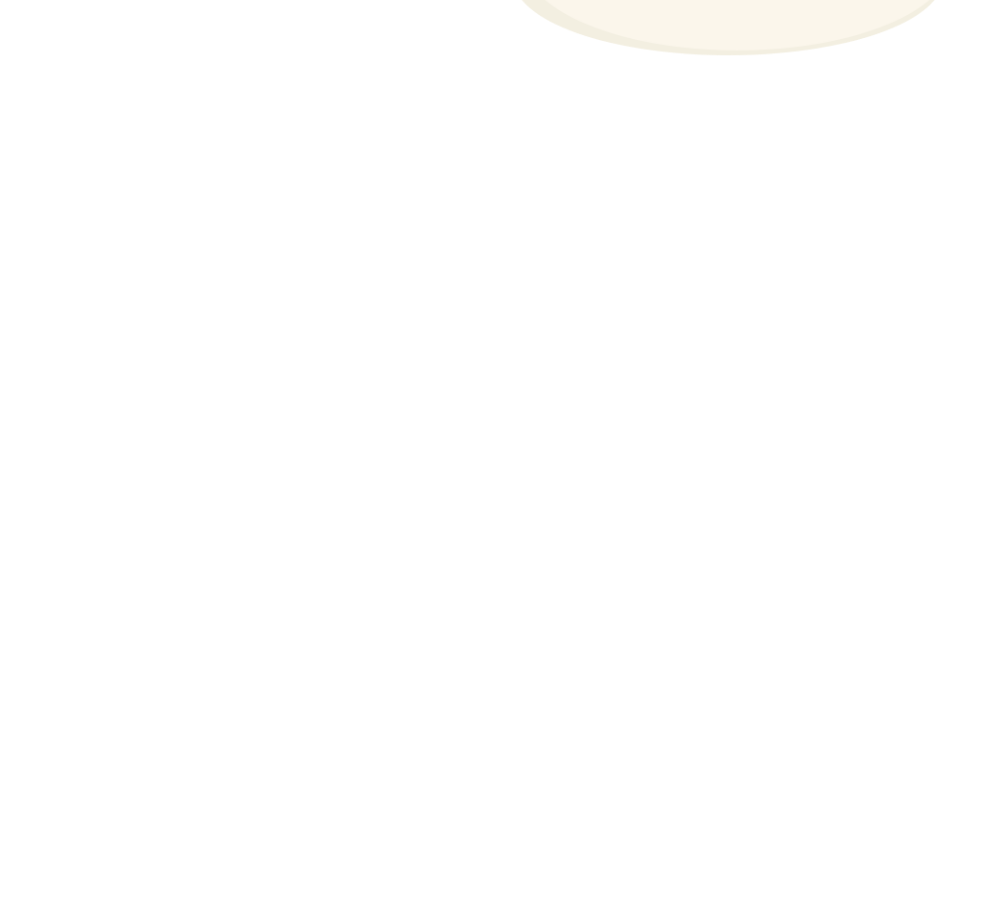
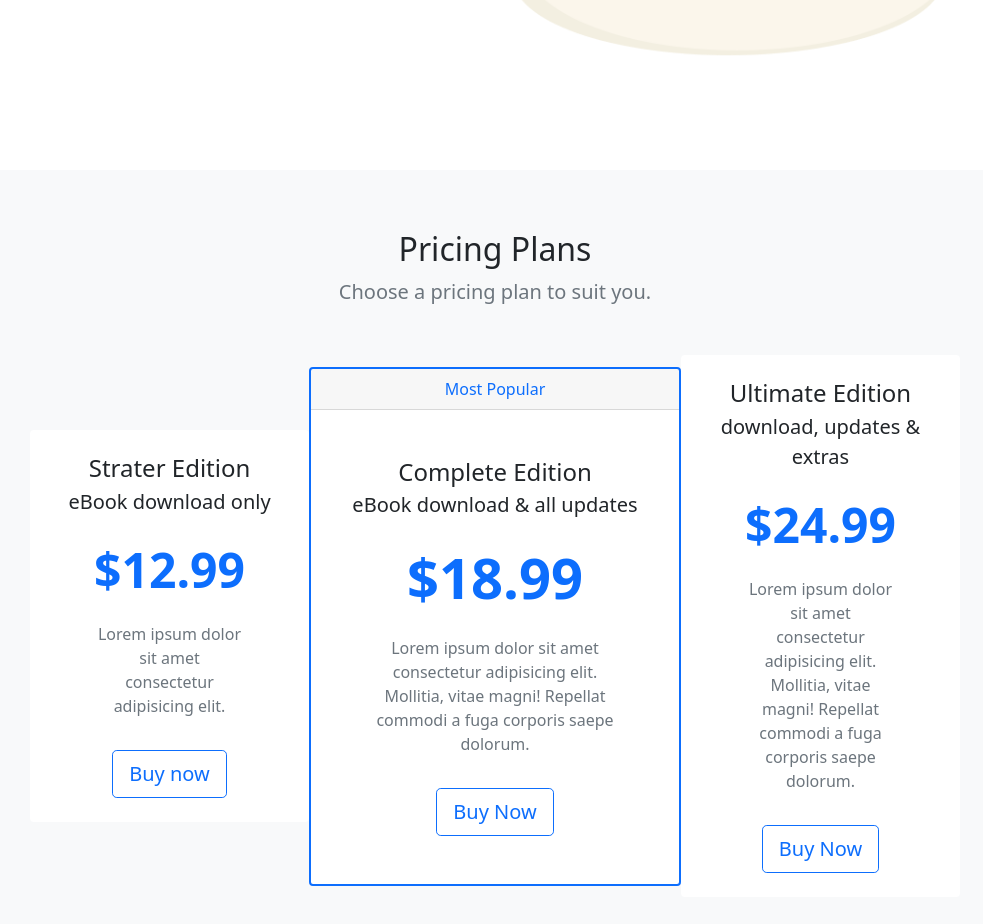
Before and after one commit to hgoncerz/bootstrap5_ninja, a plain HTML site: page index.html in a window 1280 px wide. Shown: the part 556-1480 px from the top of the page, without its empty margins (145-1128 px from the left). Before the commit the page ends 800 px from the top, so only its background shows below. Drawn offline with nearby package versions, Linux system fonts and the light colour scheme.

Commit message:
tutorial 10

```diff
--- a/index.html
+++ b/index.html
@@ -86,6 +86,72 @@
         </div>
       </div>
     </section>
+    <!--pricing plans-->
+    <section id="pricing" class="bg-light mt-5">
+      <div class="container-lg">
+        <div class="text-center">
+          <h2>Pricing Plans</h2>
+          <p class="lead text-muted">Choose a pricing plan to suit you.</p>
+        </div>
+
+        <div class="row my-5 align-items-center justify-content-center g-0">
+          <div class="col-8 col-lg-4 col-xl-3">
+            <div class="card border-0">
+              <div class="card-body text-center py-4">
+                <h4 class="card-title">Strater Edition</h4>
+                <p class="lead card-subtitle">eBook download only</p>
+                <p class="display-5 my-4 text-primary fw-bold">$12.99</p>
+                <p class="card-text mx-5 text-muted d-none d-lg-block">
+                  Lorem ipsum dolor sit amet consectetur adipisicing elit.
+                </p>
+                <a href="#" class="btn btn-outline-primary btn-lg mt-3"
+                  >Buy now</a
+                >
+              </div>
+            </div>
+          </div>
+
+          <div class="col-9 col-lg-4">
+            <div class="card border-primary border-2">
+              <div class="card-header text-center text-primary">
+                Most Popular
+              </div>
+              <div class="card-body text-center py-5">
+                <h4 class="card-title">Complete Edition</h4>
+                <p class="lead card-subtitle">eBook download & all updates</p>
+                <p class="display-4 my-4 text-primary fw-bold">$18.99</p>
+                <p class="card-text mx-5 text-muted d-none d-lg-block">
+                  Lorem ipsum dolor sit amet consectetur adipisicing elit.
+                  Mollitia, vitae magni! Repellat commodi a fuga corporis saepe
+                  dolorum.
+                </p>
+                <a href="#" class="btn btn-outline-primary btn-lg mt-3">
+                  Buy Now
+                </a>
+              </div>
+            </div>
+          </div>
+
+          <div class="col-8 col-lg-4 col-xl-3">
+            <div class="card border-0">
+              <div class="card-body text-center py-4">
+                <h4 class="card-title">Ultimate Edition</h4>
+                <p class="lead card-subtitle">download, updates & extras</p>
+                <p class="display-5 my-4 text-primary fw-bold">$24.99</p>
+                <p class="card-text mx-5 text-muted d-none d-lg-block">
+                  Lorem ipsum dolor sit amet consectetur adipisicing elit.
+                  Mollitia, vitae magni! Repellat commodi a fuga corporis saepe
+                  dolorum.
+                </p>
+                <a href="#" class="btn btn-outline-primary btn-lg mt-3">
+                  Buy Now
+                </a>
+              </div>
+            </div>
+          </div>
+        </div>
+      </div>
+    </section>
     <script
       src="https://cdn.jsdelivr.net/npm/bootstrap@5.0.2/dist/js/bootstrap.bundle.min.js"
       integrity="sha384-MrcW6ZMFYlzcLA8Nl+NtUVF0sA7MsXsP1UyJoMp4YLEuNSfAP+JcXn/tWtIaxVXM"
```
